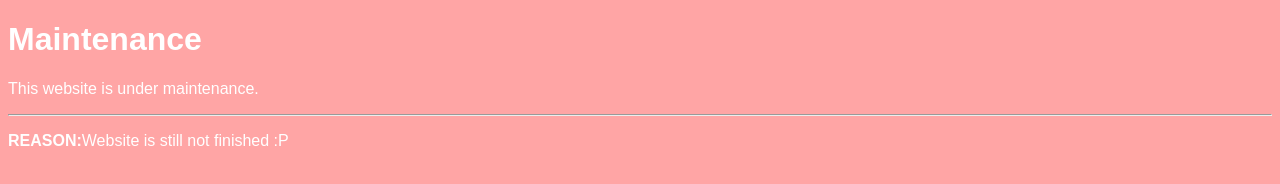
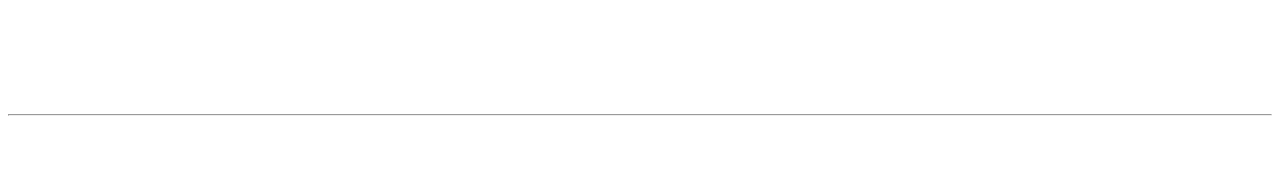
Before and after one commit to garnetluvcookie/PigeonVideo.github.io, a website: page src/views/index.html in a window 1280 px wide. Drawn offline with Linux system fonts and the light colour scheme; files that its build step writes are made by us from their sources; files whose address does not match are found by name.

Commit message:
Update style.css

```diff
--- a/src/public/style.css
+++ b/src/public/style.css
@@ -1,5 +1,5 @@
 body {
-  background-color: #FF7474A5;
+  background-color: FF7474A5;
   font-family: Arial;
   color: white;
 }
```
